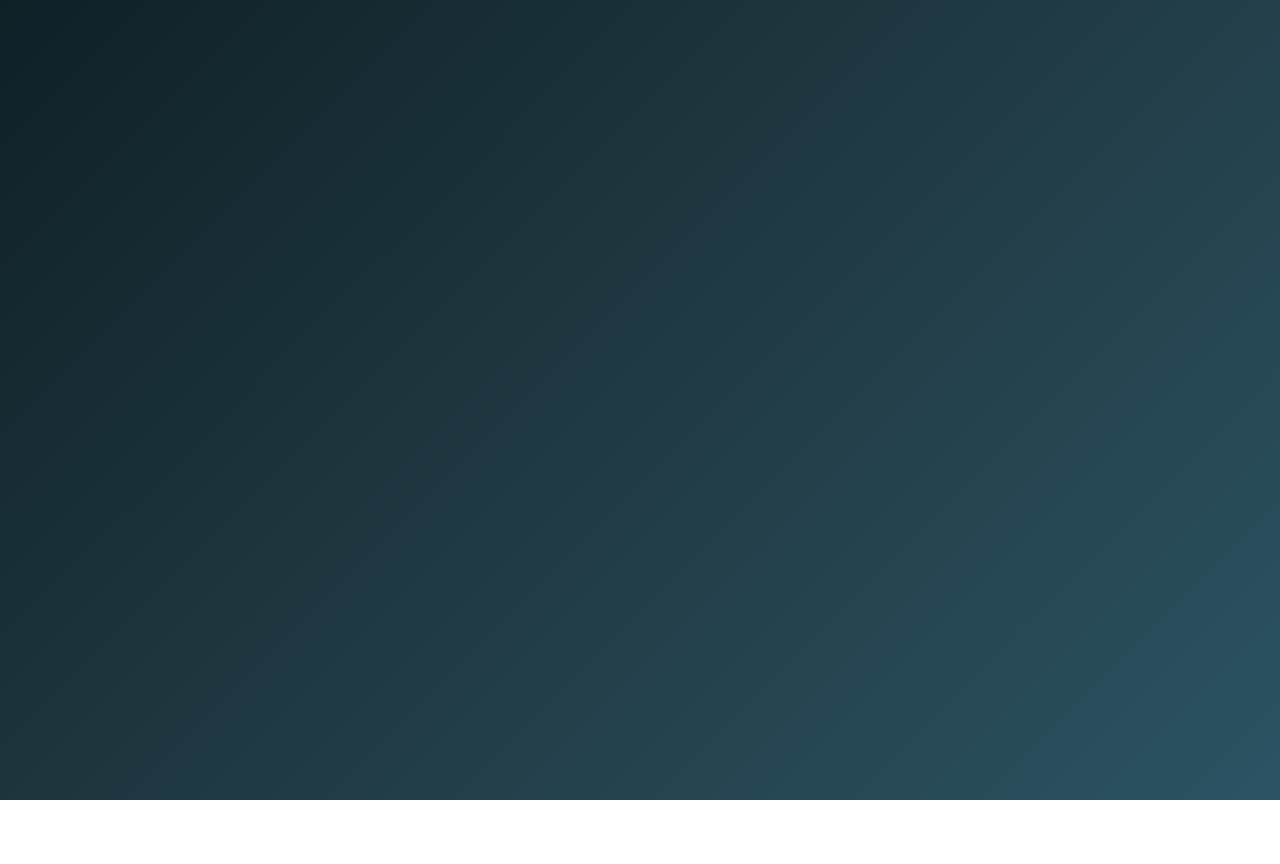
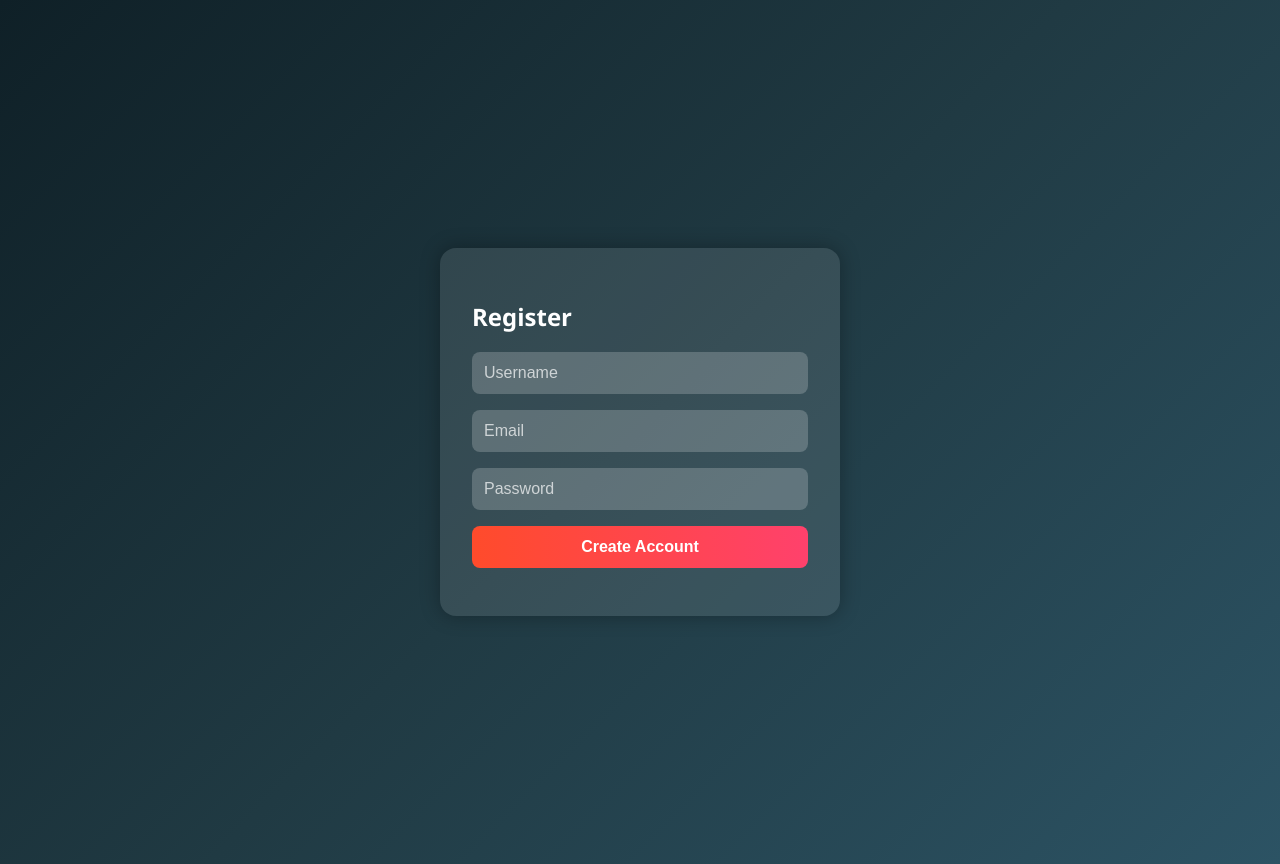
Before and after one commit to cpars/FantasyIQ, a React (Vite) app in the folder client/: page /register in a window 1280 px wide. Before the commit this address had no page. Before the commit the page ends 800 px from the top, so only its background shows below. Built offline with nearby package versions, Linux system fonts and the light colour scheme.

Commit message:
Added register page with some styling

```diff
--- a/client/src/pages/Register.tsx
+++ b/client/src/pages/Register.tsx
@@ -0,0 +1,59 @@
+import { useState } from "react";
+import { useNavigate } from "react-router-dom";
+import "../styles/auth.css";
+
+export default function Register() {
+  const navigate = useNavigate();
+  const [username, setUsername] = useState("");
+  const [email, setEmail] = useState("");
+  const [password, setPassword] = useState("");
+
+  async function handleRegister(e: React.FormEvent) {
+    e.preventDefault();
+
+    const res = await fetch("http://localhost:5000/api/register", {
+      method: "POST",
+      headers: { "Content-Type": "application/json" },
+      body: JSON.stringify({ username, email, password }),
+    });
+
+    const data = await res.json();
+
+    if (res.ok) {
+      alert("Registration successful!");
+      navigate("/login");
+    } else {
+      alert(data.error || "Registration failed");
+    }
+  }
+
+  return (
+    <div className="auth-page">
+      <form className="auth-form" onSubmit={handleRegister}>
+        <h2>Register</h2>
+        <input
+          type="text"
+          placeholder="Username"
+          required
+          value={username}
+          onChange={(e) => setUsername(e.target.value)}
+        />
+        <input
+          type="email"
+          placeholder="Email"
+          required
+          value={email}
+          onChange={(e) => setEmail(e.target.value)}
+        />
+        <input
+          type="password"
+          placeholder="Password"
+          required
+          value={password}
+          onChange={(e) => setPassword(e.target.value)}
+        />
+        <button type="submit">Create Account</button>
+      </form>
+    </div>
+  );
+}
--- a/client/src/routes/AppRouter.tsx
+++ b/client/src/routes/AppRouter.tsx
@@ -1,6 +1,6 @@
 import { BrowserRouter, Routes, Route } from "react-router-dom";
 import Login from "../pages/Login";
-// import Register from "../pages/Register";
+import Register from "../pages/Register";
 // import Dashboard from "../pages/Dashboard";
 // import Players from "../pages/Players";
 // import TeamDetail from "../pages/TeamDetail";
@@ -12,8 +12,8 @@ export default function AppRouter() {
       <Routes>
         {/* <Route path="/" element={<Dashboard />} /> */}
         <Route path="/login" element={<Login />} />
-        {/* <Route path="/register" element={<Register />} />
-        <Route path="/players" element={<Players />} />
+        <Route path="/register" element={<Register />} />
+        {/* <Route path="/players" element={<Players />} />
         <Route path="/teams/:id" element={<TeamDetail />} />
         <Route path="/admin" element={<Admin />} /> */}
       </Routes>
--- a/client/src/styles/auth.css
+++ b/client/src/styles/auth.css
@@ -8,8 +8,6 @@
   color: white;
 }
 
-/* src/styles/auth.css */
-
 .auth-form {
   display: flex;
   flex-direction: column;
@@ -19,12 +17,12 @@
   width: 100%;
   max-width: 400px;
   box-shadow: 0 0 20px rgba(0, 0, 0, 0.3);
-  box-sizing: border-box; /* ✅ Make sure padding doesn’t mess up width */
+  box-sizing: border-box;
 }
 
 .auth-form input,
 .auth-form button {
-  box-sizing: border-box; /* ✅ Apply box-sizing to individual fields too */
+  box-sizing: border-box;
   display: block;
   width: 100%;
   padding: 0.75rem;
```
